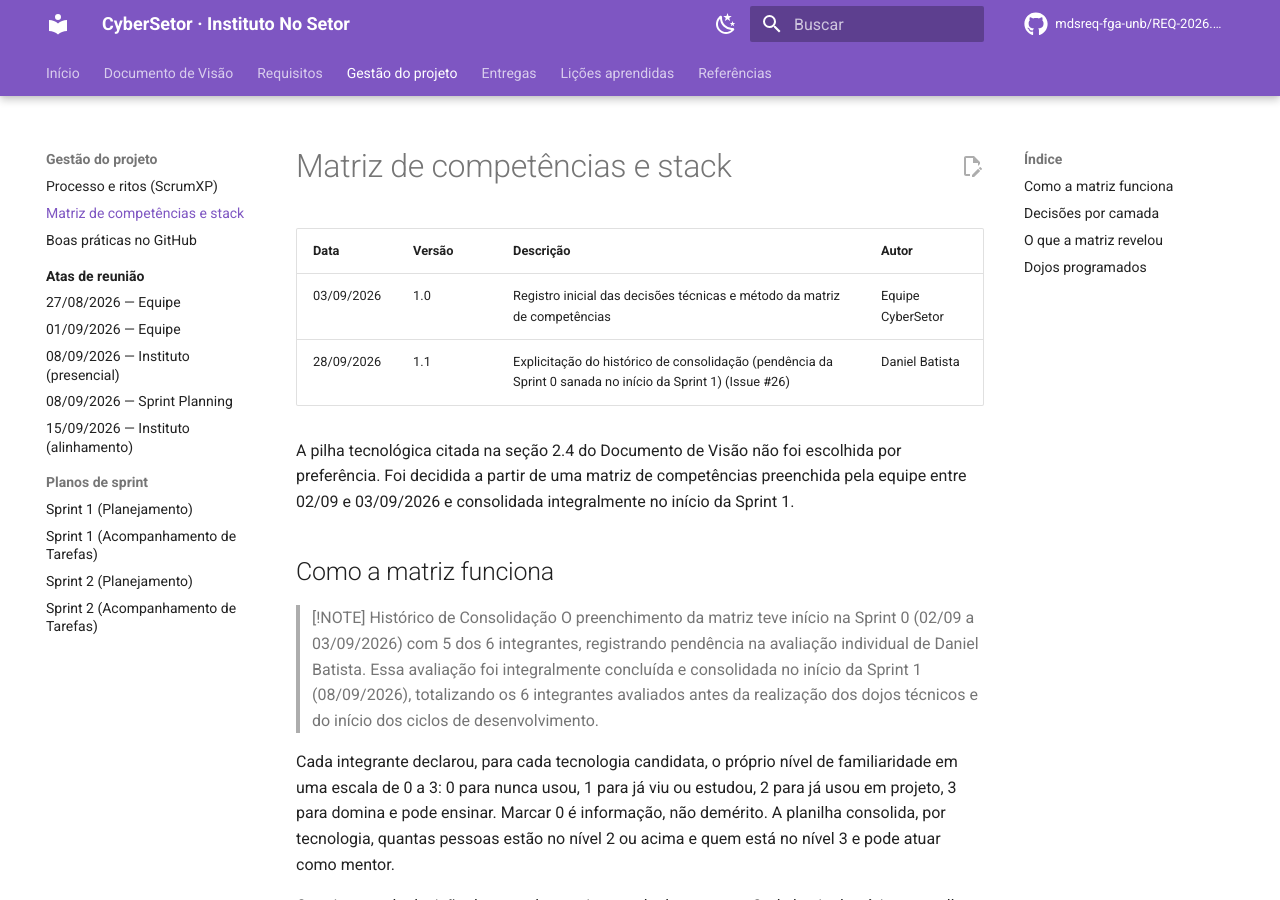
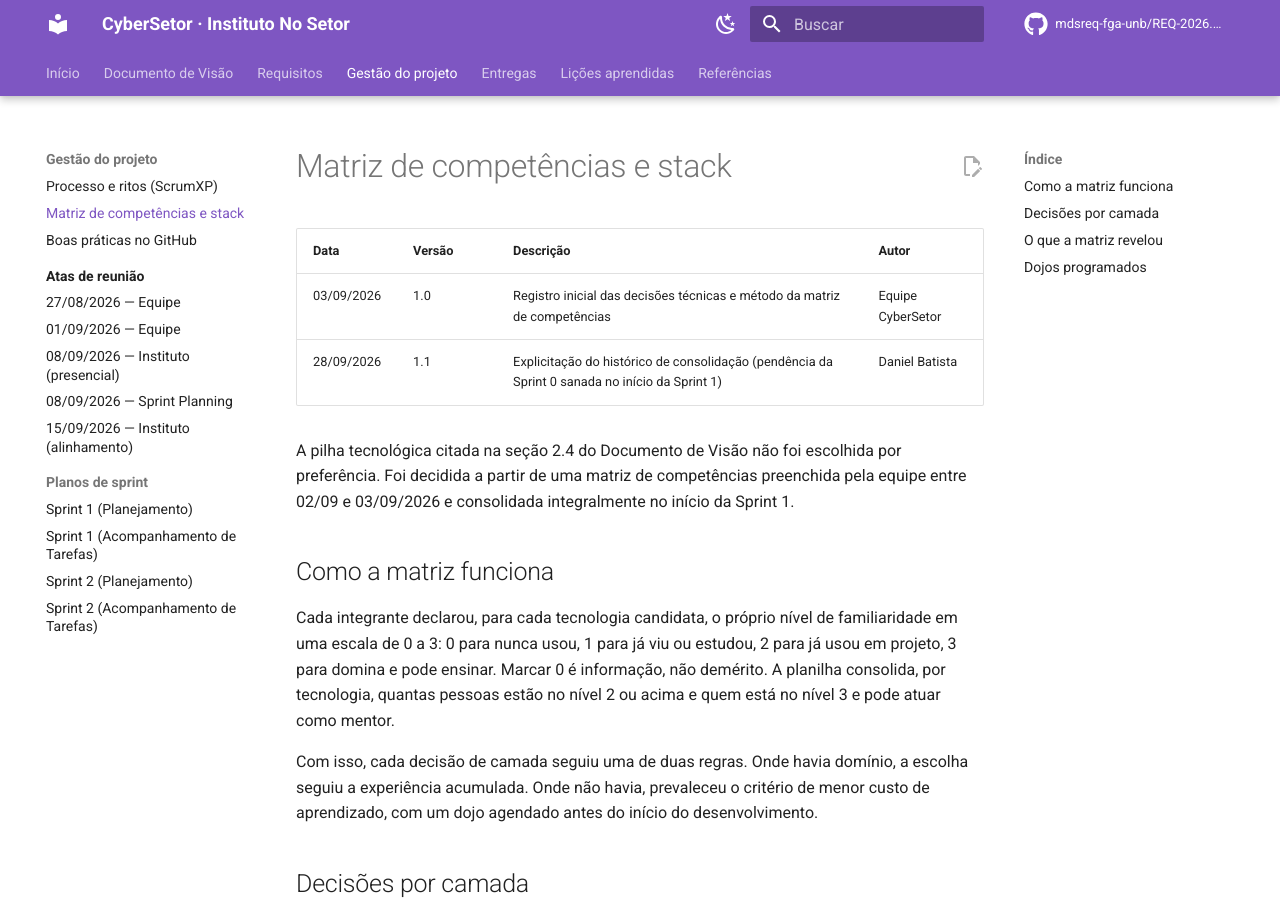
Before and after one commit to mdsreq-fga-unb/REQ-2026.2-T02-CyberSetor, an MkDocs documentation site: the page built from docs/gestao/matriz-competencias.md, in a window 1280 px wide and 900 px high. Built offline with MkDocs 1.6.1 and Material for MkDocs 9.7.7, drawn with Linux system fonts in a browser that asks for light colours; comment, search, counter and statistics services are not loaded.

Commit message:
docs(gestao): tira número de issue do histórico e remove nota da matriz

```diff
--- a/docs/gestao/matriz-competencias.md
+++ b/docs/gestao/matriz-competencias.md
@@ -3,14 +3,11 @@
 | Data | Versão | Descrição | Autor |
 |---|---|---|---|
 | 03/09/2026 | 1.0 | Registro inicial das decisões técnicas e método da matriz de competências | Equipe CyberSetor |
-| 28/09/2026 | 1.1 | Explicitação do histórico de consolidação (pendência da Sprint 0 sanada no início da Sprint 1) (Issue #26) | Daniel Batista |
+| 28/09/2026 | 1.1 | Explicitação do histórico de consolidação (pendência da Sprint 0 sanada no início da Sprint 1) | Daniel Batista |
 
 A pilha tecnológica citada na seção 2.4 do Documento de Visão não foi escolhida por preferência. Foi decidida a partir de uma matriz de competências preenchida pela equipe entre 02/09 e 03/09/2026 e consolidada integralmente no início da Sprint 1.
 
 ## Como a matriz funciona
-
-> [!NOTE] Histórico de Consolidação
-> O preenchimento da matriz teve início na Sprint 0 (02/09 a 03/09/2026) com 5 dos 6 integrantes, registrando pendência na avaliação individual de Daniel Batista. Essa avaliação foi integralmente concluída e consolidada no início da Sprint 1 (08/09/2026), totalizando os 6 integrantes avaliados antes da realização dos dojos técnicos e do início dos ciclos de desenvolvimento.
 
 Cada integrante declarou, para cada tecnologia candidata, o próprio nível de familiaridade em uma escala de 0 a 3: 0 para nunca usou, 1 para já viu ou estudou, 2 para já usou em projeto, 3 para domina e pode ensinar. Marcar 0 é informação, não demérito. A planilha consolida, por tecnologia, quantas pessoas estão no nível 2 ou acima e quem está no nível 3 e pode atuar como mentor.
 
```
Also changed, not shown: docs/gestao/atas/2026-09-01-reuniao-equipe.md (+1 -1 lines), docs/licoes-aprendidas/unidade-1.md (+1 -1 lines).
